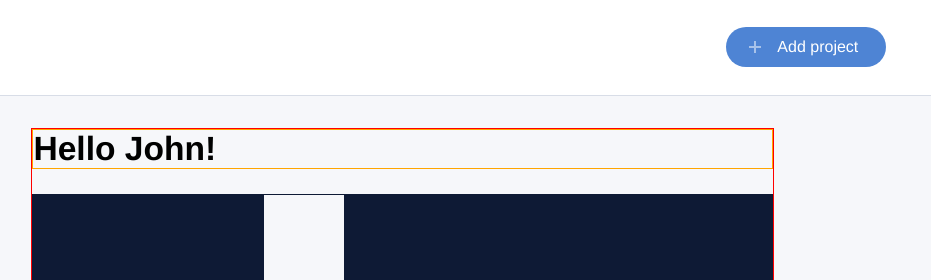
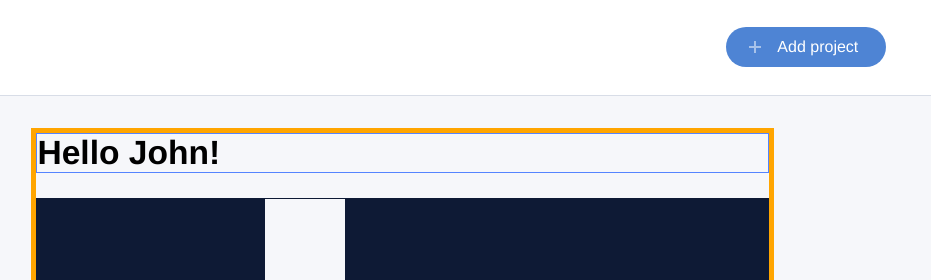
Before and after one commit to sabina929/Merkury_Dashboard, a plain HTML site: page home/home.html in a window 1280 px wide. Shown: the top 280 px of the page, 327-1258 px from the left. Drawn offline with Linux system fonts and the light colour scheme.

Commit message:
some changes

```diff
--- a/css/home.css
+++ b/css/home.css
@@ -270,12 +270,12 @@ body {
     grid-template-rows: .1fr .45fr .45fr;
     grid-gap: 25px;
     width: 58%;
-    border: 1px solid red;
+    border: 5px solid orange;
 }
 
 .home-content .heading h1 {
     font-size: 2.1rem;
-    border: 1px solid orange;
+    border: 1px solid #5584ff;
 }
 
 .home-content .second-row {
@@ -289,7 +289,6 @@ body {
 
 .home-content .second-row .left,
 .home-content .second-row .right {
-    /* width: 80%; */
     height: 270px;
     background-color: #0e1a35;
 }
@@ -306,7 +305,6 @@ body {
 .home-content .third-row .first,
 .home-content .third-row .second,
 .home-content .third-row .third {
-    /* width: 80%; */
     height: 270px;
     background-color: #5584ff;
 }
--- a/loading2.js
+++ b/loading2.js
@@ -11,7 +11,7 @@ function loading() {
         setTimeout(() => (homeSection.style.opacity = 1), 65);
 
 
-    }, 500);
+    }, 2500);
 }
 
 loading();
```
